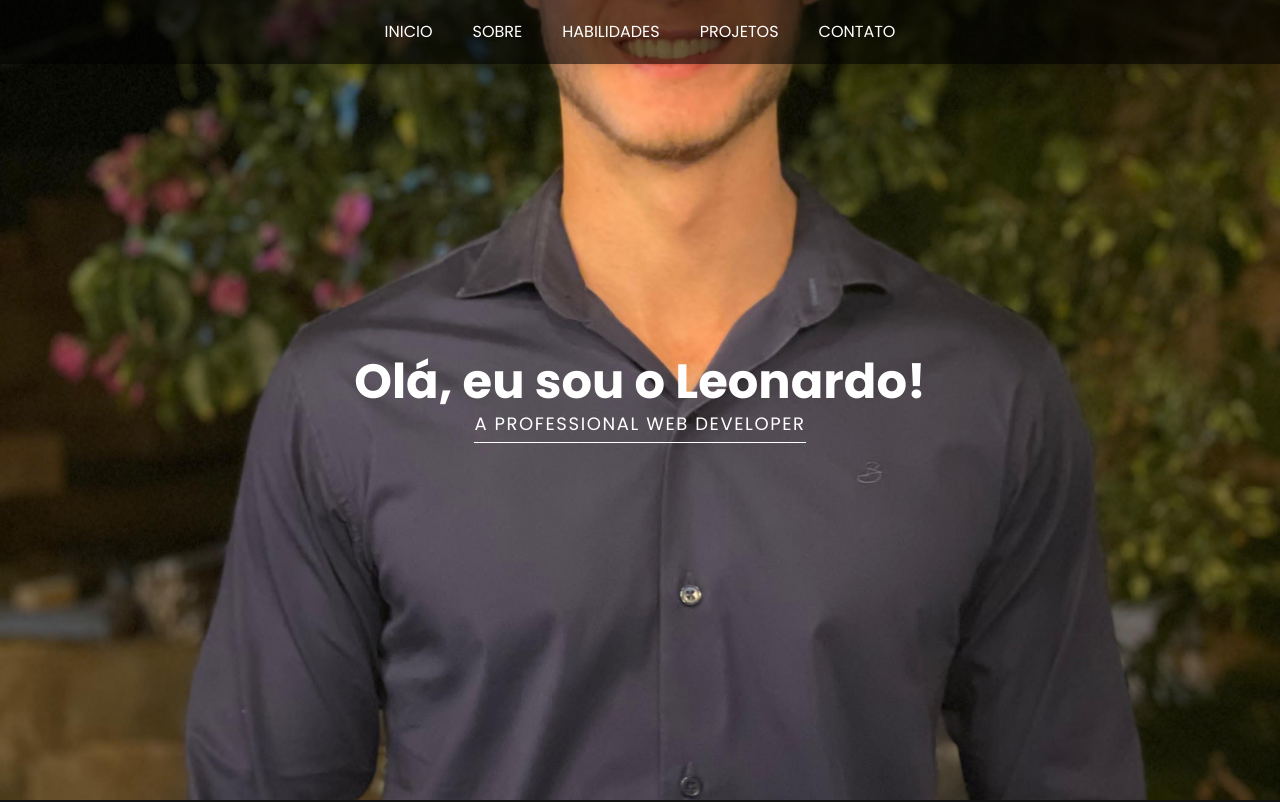
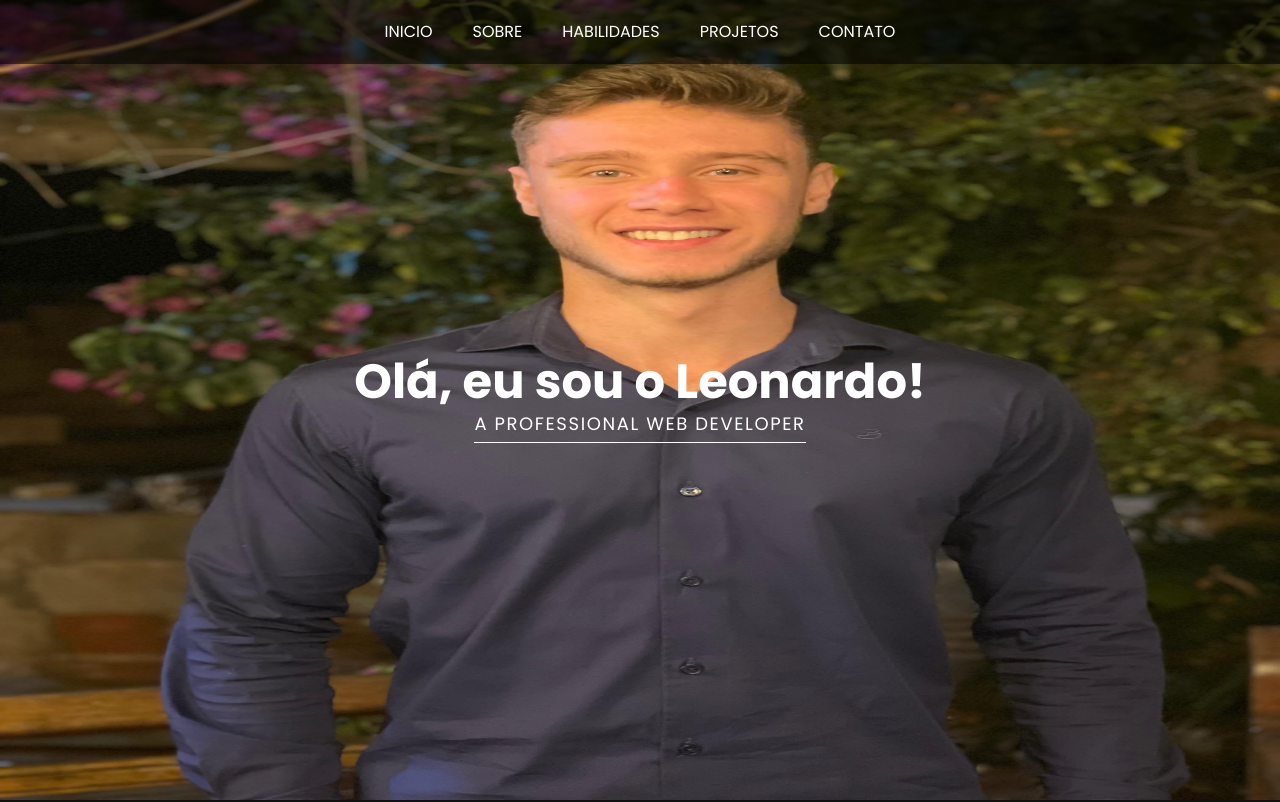
Before and after one commit to leogarcia2004/Professional-portfolio, a React (Vite) app: page / in a window 1280 px wide. Shown: the top 802 px of the page. Built offline with nearby package versions, Linux system fonts and the light colour scheme.

Commit message:
adjust image path

```diff
--- a/src/components/Home.tsx
+++ b/src/components/Home.tsx
@@ -1,9 +1,10 @@
-
+import FotoPerfil from '../assets/Foto_Perfil.jpeg'
 
 const Home = () => {
   return (
-    <section id='home' className="bg-imagem_professional bg-cover bg-center h-screen flex justify-center items-center">
-        <div className="flex flex-col items-center text-white">
+    <section id='home' className="h-screen flex justify-center items-center">
+      <img className="absolute z-0 h-full w-full bg-cover bg-center" src={FotoPerfil} alt="Foto Leonardo" />
+        <div className="absolute z-10 flex flex-col items-center text-white">
             <h1 className="font-bold text-center text-3xl md:text-5xl">Olá, eu sou o Leonardo!</h1>
             <span className="text-xs md:text-lg tracking-[0.1rem]  border-b border-white py-1">A PROFESSIONAL WEB DEVELOPER</span>
         </div>
```
